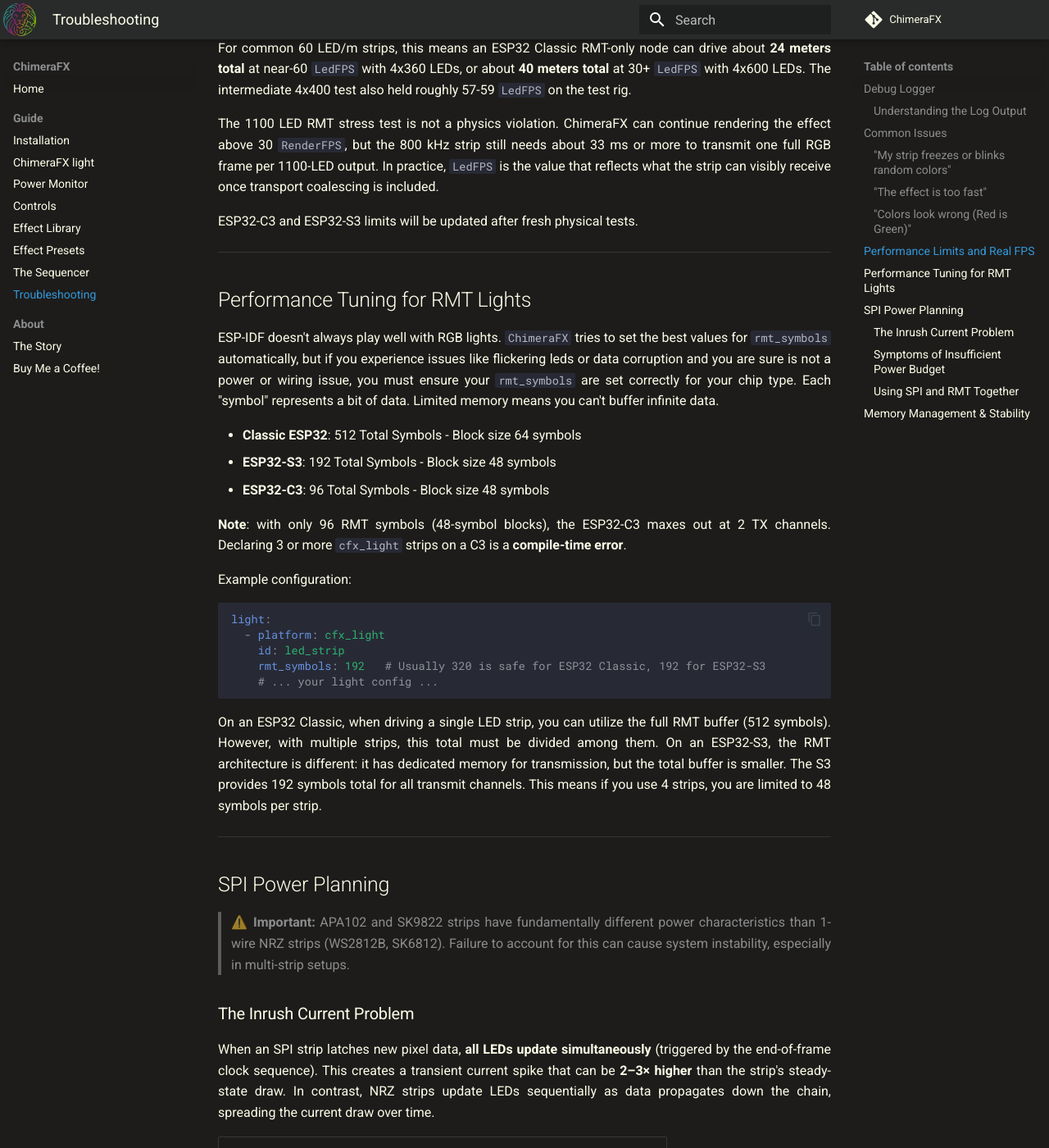
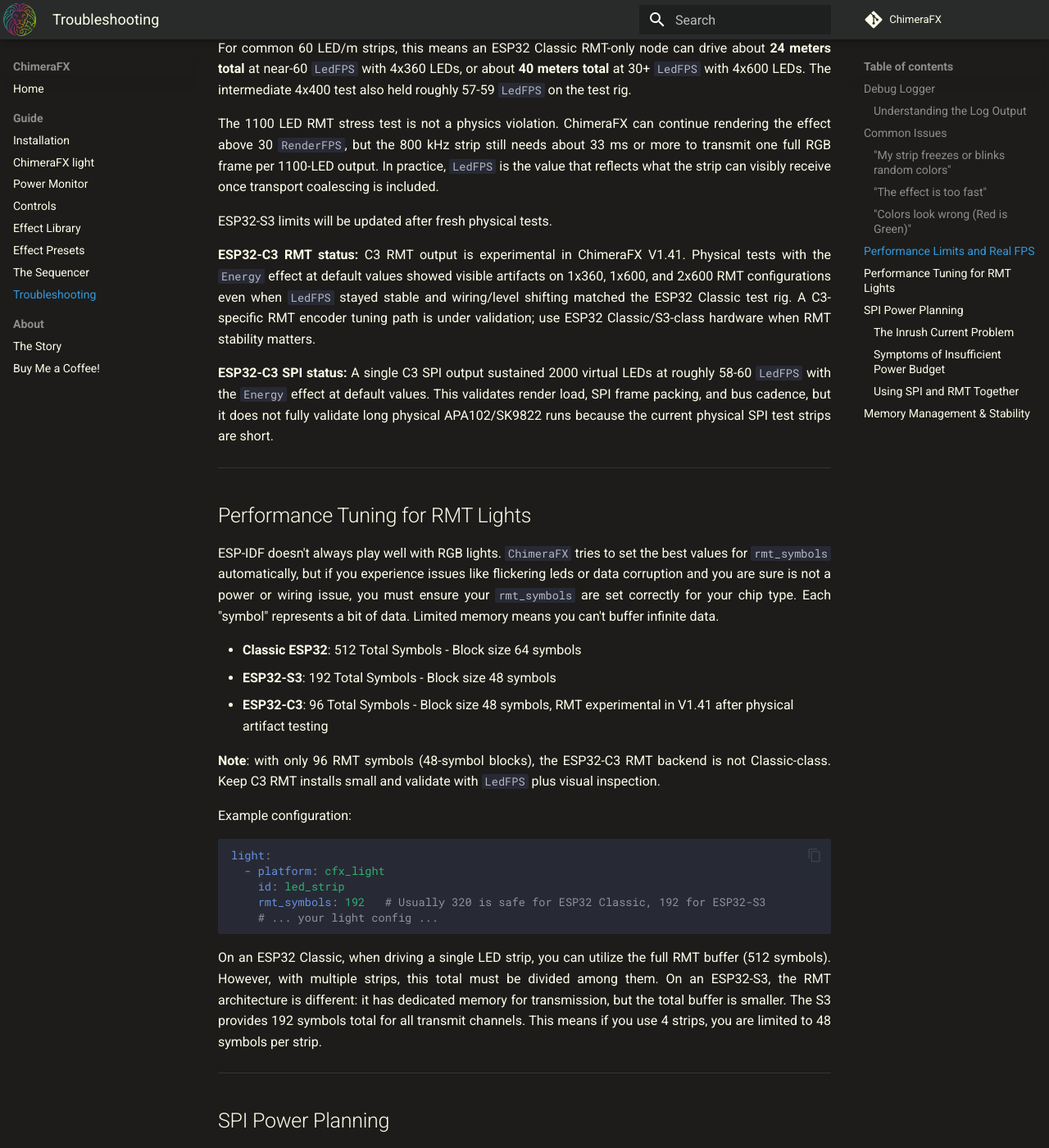
Before and after one commit to effelle/ChimeraFX, an MkDocs documentation site: the page built from docs/Troubleshooting.md, in a window 1280 px wide and 1400 px high, scrolled down 2719 px. Shown: the whole window at 82% size. Built offline with MkDocs 1.6.1 and Material for MkDocs 9.7.7, drawn with Linux system fonts in a browser that asks for light colours; comment, search, counter and statistics services are not loaded.

Commit message:
feat: add experimental ESP32-C3 RMT chunk tuning and update performance docs

```diff
--- a/docs/Troubleshooting.md
+++ b/docs/Troubleshooting.md
@@ -63,7 +63,11 @@
 
 The 1100 LED RMT stress test is not a physics violation. ChimeraFX can continue rendering the effect above 30 `RenderFPS`, but the 800 kHz strip still needs about 33 ms or more to transmit one full RGB frame per 1100-LED output. In practice, `LedFPS` is the value that reflects what the strip can visibly receive once transport coalescing is included.
 
-ESP32-C3 and ESP32-S3 limits will be updated after fresh physical tests.
+ESP32-S3 limits will be updated after fresh physical tests.
+
+**ESP32-C3 RMT status:** C3 RMT output is experimental in ChimeraFX V1.41. Physical tests with the `Energy` effect at default values showed visible artifacts on 1x360, 1x600, and 2x600 RMT configurations even when `LedFPS` stayed stable and wiring/level shifting matched the ESP32 Classic test rig. A C3-specific RMT encoder tuning path is under validation; use ESP32 Classic/S3-class hardware when RMT stability matters.
+
+**ESP32-C3 SPI status:** A single C3 SPI output sustained 2000 virtual LEDs at roughly 58-60 `LedFPS` with the `Energy` effect at default values. This validates render load, SPI frame packing, and bus cadence, but it does not fully validate long physical APA102/SK9822 runs because the current physical SPI test strips are short.
 
 ---
 
@@ -73,9 +77,9 @@
 
 - **Classic ESP32**: 512 Total Symbols - Block size 64 symbols
 - **ESP32-S3**: 192 Total Symbols - Block size 48 symbols
-- **ESP32-C3**: 96 Total Symbols - Block size 48 symbols
+- **ESP32-C3**: 96 Total Symbols - Block size 48 symbols, RMT experimental in V1.41 after physical artifact testing
 
-**Note**: with only 96 RMT symbols (48-symbol blocks), the ESP32-C3 maxes out at 2 TX channels. Declaring 3 or more `cfx_light` strips on a C3 is a **compile-time error**.
+**Note**: with only 96 RMT symbols (48-symbol blocks), the ESP32-C3 RMT backend is not Classic-class. Keep C3 RMT installs small and validate with `LedFPS` plus visual inspection.
 
 Example configuration:
 
```
Also changed, not shown: docs/Installation.md (+1 -1 lines), docs/cfx_light.md (+3 -2 lines), docs/index.md (+1 -1 lines), 2 other files.
